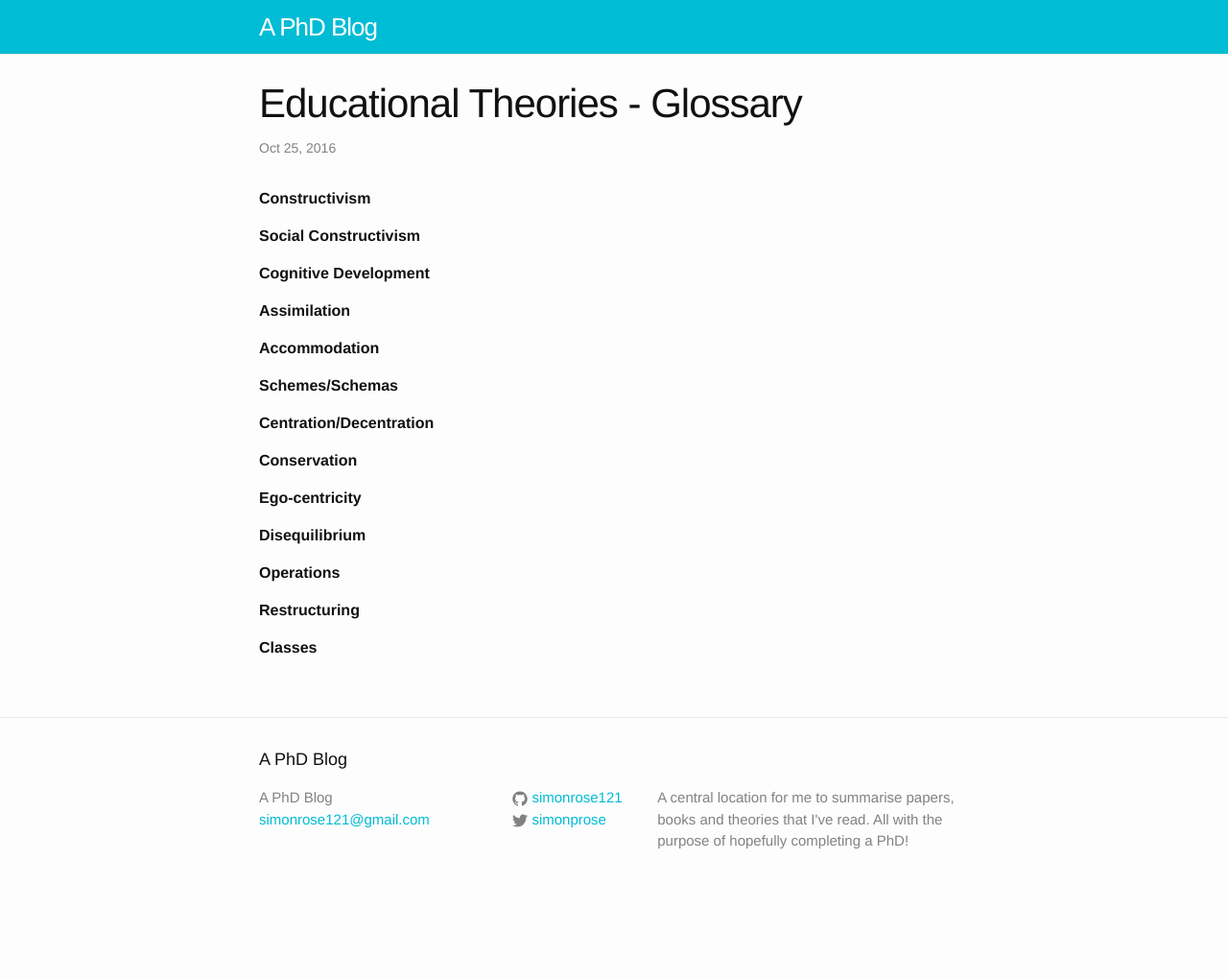
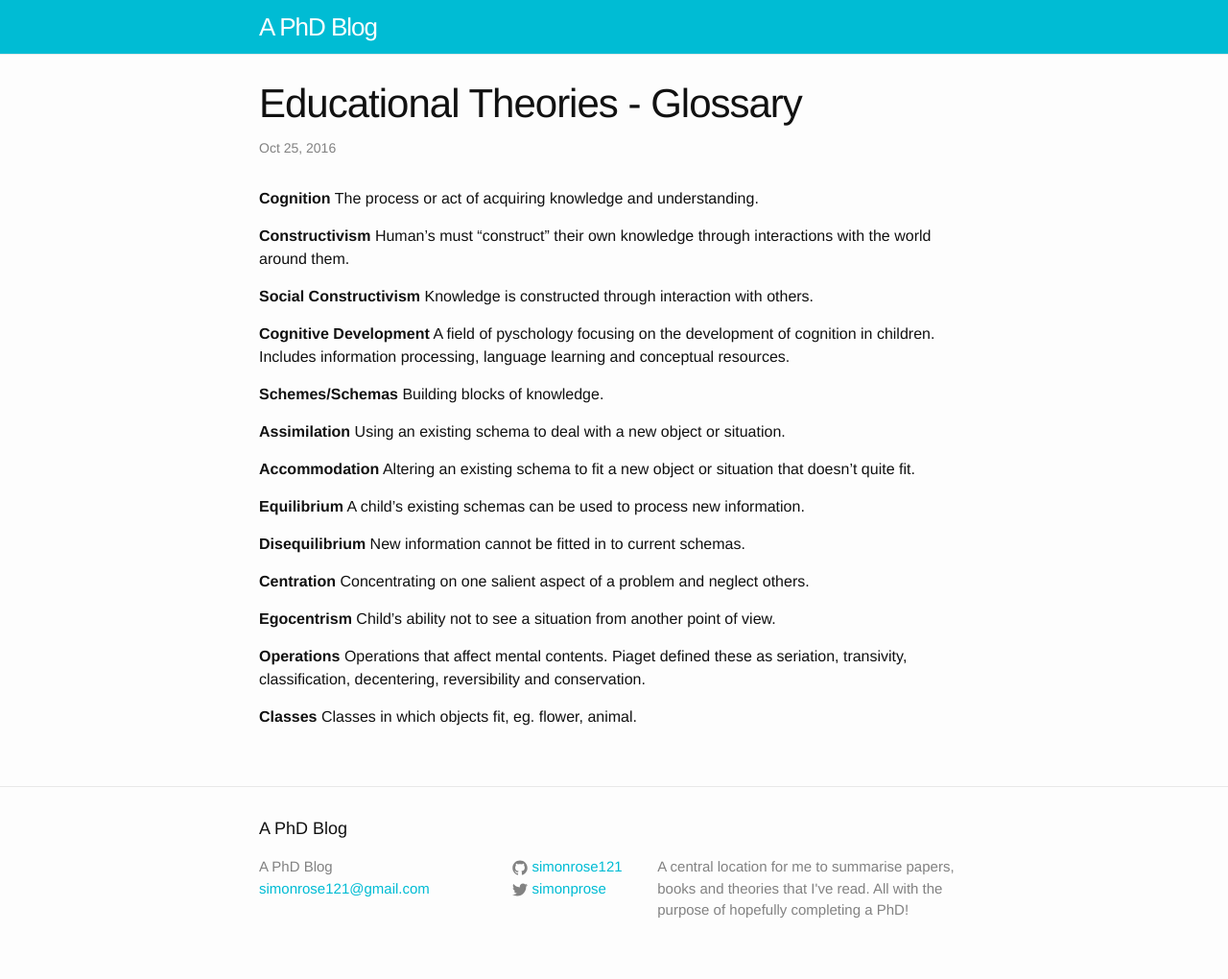
Before and after one commit to simonrose121/phd, a Jekyll site: the page built from _posts/2016-10-25-education-theory-glossary.md, in a window 1280 px wide. Shown: the whole page at 96% size. Built offline with Jekyll 4.4.1, drawn with Linux system fonts in a browser that asks for light colours; before the commit the page ends 948 px from its top, so only the background shows below that.

Commit message:
Glossary definitions and additional piaget content

```diff
--- a/_posts/2016-10-25-education-theory-glossary.md
+++ b/_posts/2016-10-25-education-theory-glossary.md
@@ -5,28 +5,41 @@ date:   2016-10-25 11:50:00 +0100
 categories:
 ---
 
+**Cognition**
+The process or act of acquiring knowledge and understanding.
+
 **Constructivism**
+Human's must "construct" their own knowledge through interactions with the world around them.
 
 **Social Constructivism**
+Knowledge is constructed through interaction with others.
 
 **Cognitive Development**
+A field of pyschology focusing on the development of cognition in children. Includes information processing, language learning and conceptual resources.
+
+**Schemes/Schemas**
+Building blocks of knowledge.
 
 **Assimilation**
+Using an existing schema to deal with a new object or situation.
 
 **Accommodation**
+Altering an existing schema to fit a new object or situation that doesn't quite fit.
 
-**Schemes/Schemas**
-
-**Centration/Decentration**
-
-**Conservation**
-
-**Ego-centricity**
+**Equilibrium**
+A child's existing schemas can be used to process new information.
 
 **Disequilibrium**
+New information cannot be fitted in to current schemas.
+
+**Centration**
+Concentrating on one salient aspect of a problem and neglect others.
+
+**Egocentrism**
+Child's ability not to see a situation from another point of view.
 
 **Operations**
-
-**Restructuring**
+Operations that affect mental contents. Piaget defined these as seriation, transivity, classification, decentering, reversibility and conservation.
 
 **Classes**
+Classes in which objects fit, eg. flower, animal.
```
Also changed, not shown: _posts/2016-10-21-piaget.md (+22 -0 lines), assets/piaget-adaptation.jpg (added).
